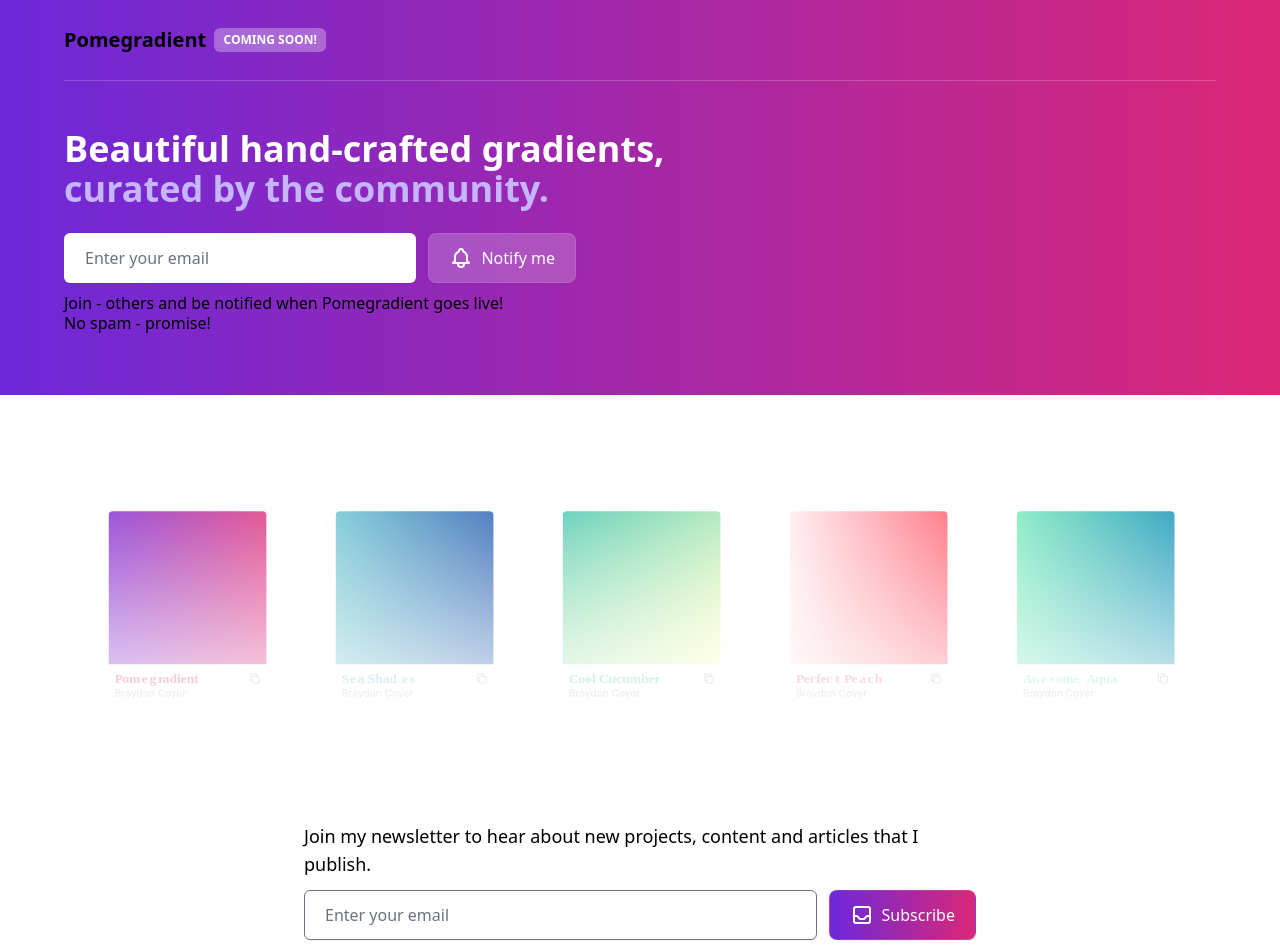
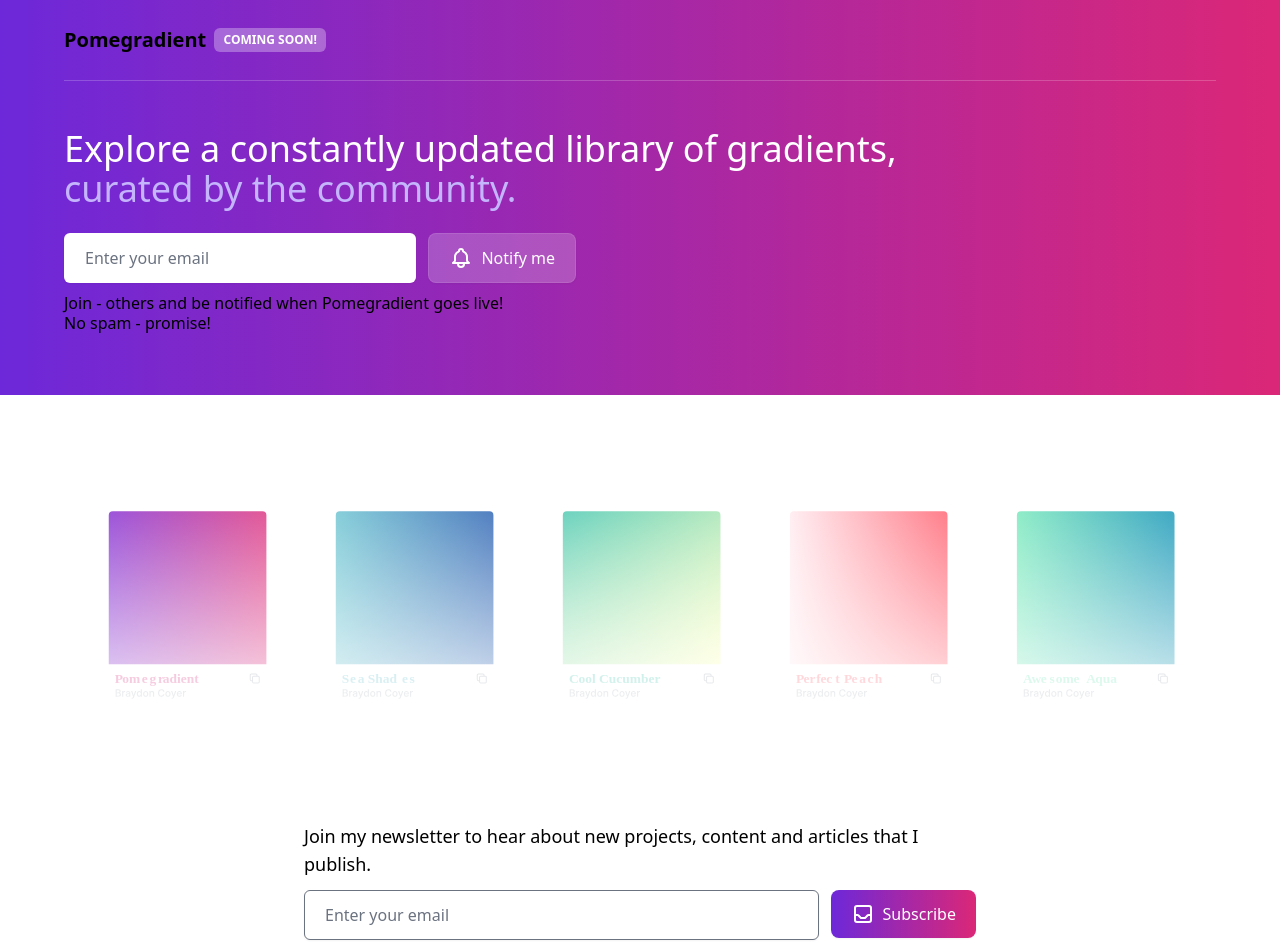
Before and after one commit to braydoncoyer/pomegradient, a Next.js app: page / in a window 1280 px wide. Shown: the top 952 px of the page. Built offline with nearby package versions, Linux system fonts and the light colour scheme; no server answers.

Commit message:
landing_page: Updating hero wording

```diff
--- a/components/Hero.tsx
+++ b/components/Hero.tsx
@@ -27,10 +27,10 @@ function Hero() {
     <div className="w-full bg-gradient-to-r from-purple-700 to-pink-600 px-4 sm:px-6 lg:px-16">
       <HeaderComponent />
       <div className="max-w-7xl mx-auto pt-12 pb-16">
-        <h1 className="text-left font-display text-white text-3xl leading-9 font-semibold sm:text-4xl sm:leading-10">
+        <h1 className="text-left font-display text-white text-3xl leading-9 sm:text-4xl sm:leading-10">
           {' '}
-          Beautiful hand-crafted gradients,{' '}
-          <span className="sm:block text-purple-300">curated by the community.</span>
+          Explore a constantly updated library of gradients,{' '}
+          <span className="block text-purple-300">curated by the community.</span>
         </h1>
         <form onSubmit={handleSubmit(pomegradientOnSubmit)} className="mt-6 sm:max-w-lg sm:flex">
           <div className="min-w-0 flex-1">
--- a/components/PersonalNewsletter.tsx
+++ b/components/PersonalNewsletter.tsx
@@ -41,7 +41,7 @@ function PersonalNewsletter() {
           <div className="mt-4 sm:mt-0 sm:ml-3 group">
             <button
               type="submit"
-              className="w-full space-x-2 items-center justify-center text-white font-medium bg-gradient-to-r from-purple-700 to-pink-600 rounded-lg shadow-sm group-hover:shadow-lg py-3 px-5 border border-white border-opacity-10 transform group-hover:-translate-y-0.5 transition-all duration-150 flex"
+              className="w-full space-x-2 items-center justify-center text-white font-medium bg-gradient-to-r from-purple-700 to-pink-600 rounded-lg shadow-sm group-hover:shadow-lg py-3 px-5  transform group-hover:-translate-y-0.5 transition-all duration-150 flex"
             >
               <svg
                 xmlns="http://www.w3.org/2000/svg"
--- a/pages/index.tsx
+++ b/pages/index.tsx
@@ -28,7 +28,7 @@ const IndexPage: NextPage<any> = () => {
           ],
         }}
         twitter={{
-          handle: '@pomeradient',
+          handle: '@pomegradient',
           site: 'https://www.pomegradient.com',
           cardType: 'summary_large_image',
         }}
```
